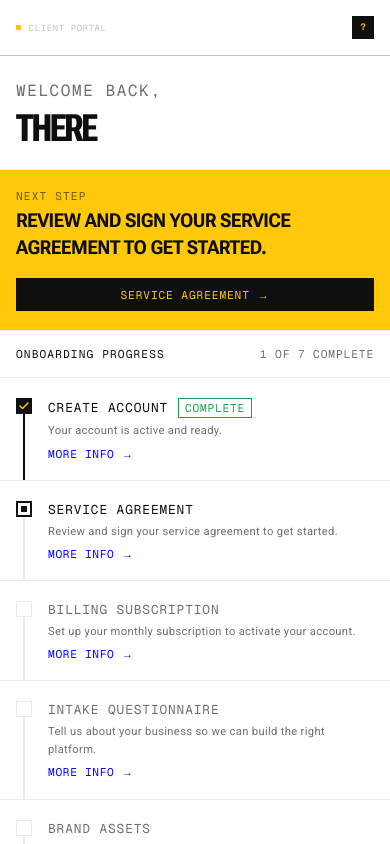
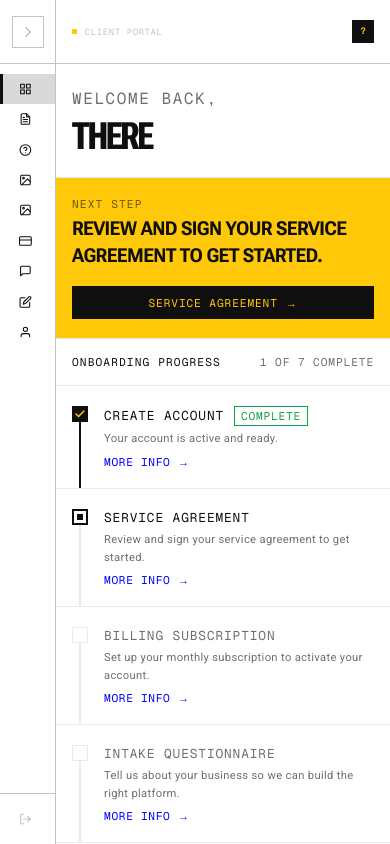
Before and after one commit to ChristianWare/fonts_db, a Next.js app: page /dashboard in a window 390 px wide. Shown: the top 844 px of the page. Built offline with nearby package versions, Linux system fonts and the light colour scheme; no server answers.

Commit message:
portal ui done

```diff
--- a/src/app/(portal)/PortalLayout.module.css
+++ b/src/app/(portal)/PortalLayout.module.css
@@ -37,7 +37,6 @@
 
 .brandText {
   display: flex;
-  /* flex-direction: column; */
   align-items: baseline;
   gap: 0.8rem;
   overflow: hidden;
@@ -86,6 +85,12 @@
   border-color: var(--black);
 }
 
+/* When collapsed, the button is the only thing in .brand — center it */
+.sidebarCollapsed .brand {
+  justify-content: center;
+  padding: 0;
+}
+
 .collapseIcon {
   transition: transform 0.25s ease;
 }
@@ -118,7 +123,6 @@
 }
 
 .navItem:hover {
-  /* color: var(--black); */
   background-color: var(--textii);
 }
 
@@ -337,17 +341,29 @@
   padding: 0;
 }
 
-/* ── Responsive ── */
+/* ── Responsive: 768px — sidebar always visible, collapsed by default (JS handles state) ── */
 @media screen and (max-width: 768px) {
-  .shell {
-    grid-template-columns: 1fr;
-  }
-
-  .sidebar {
-    display: none;
-  }
-
   .topbar {
     padding: 0 2rem;
   }
 }
+
+/* ── Responsive: 568px — bigger collapse button for easier tapping ── */
+@media screen and (max-width: 568px) {
+  .collapseBtn {
+    width: 4rem;
+    height: 4rem;
+  }
+
+  .sidebarCollapsed .brand {
+    height: 64px;
+  }
+
+  .brand {
+    height: 64px;
+  }
+
+  .topbar {
+    height: 64px;
+  }
+}
--- a/src/app/(portal)/layout.tsx
+++ b/src/app/(portal)/layout.tsx
@@ -93,7 +93,6 @@ const navItems = [
   {
     href: "/dashboard/design-selection",
     label: "Design Selection",
-    stage: "DESIGN_SELECTION",
     icon: (
       <svg
         width='20'
@@ -203,10 +202,14 @@ export default function PortalLayout({
 }: {
   children: React.ReactNode;
 }) {
-  const [collapsed, setCollapsed] = useState(false);
+  // Collapsed by default on mobile (<=768px), expanded on desktop
+  const [collapsed, setCollapsed] = useState(() => {
+    if (typeof window === "undefined") return false;
+    return window.innerWidth <= 768;
+  });
+
   const pathname = usePathname();
   const { data: session } = useSession();
-
   const userName = session?.user?.name;
   const userEmail = session?.user?.email;
   const initials = getInitials(userName);
```
